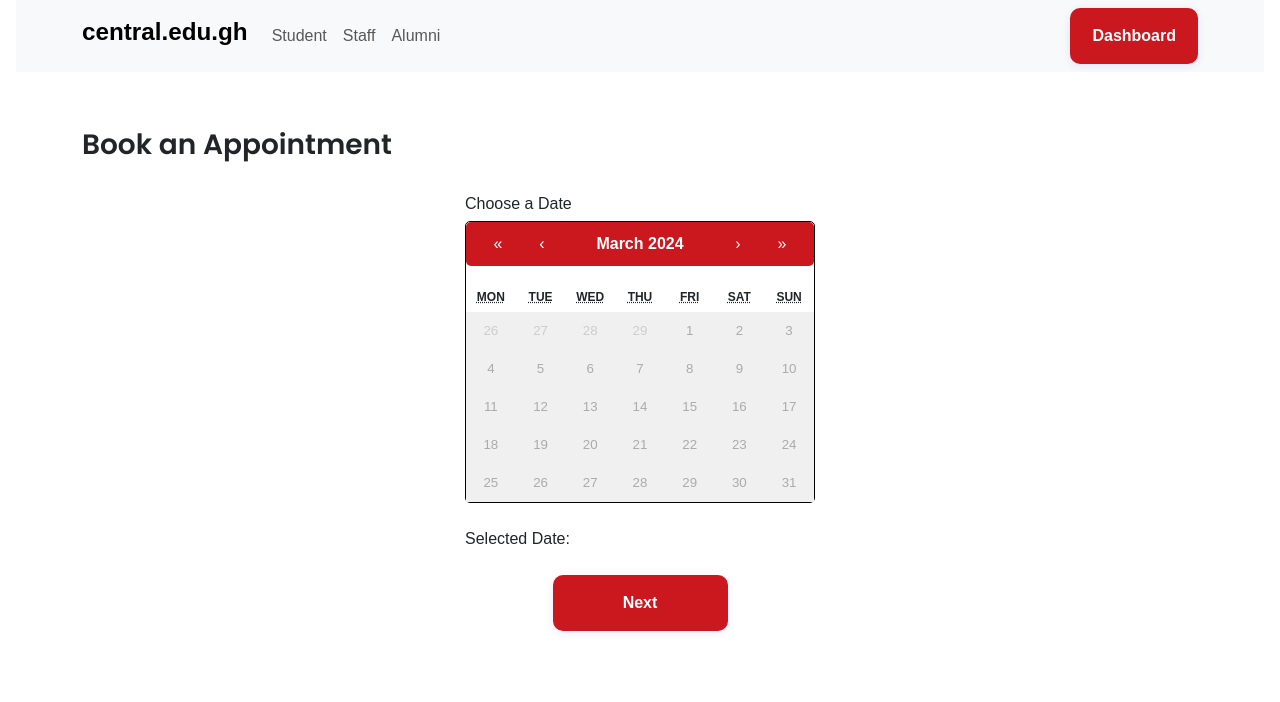
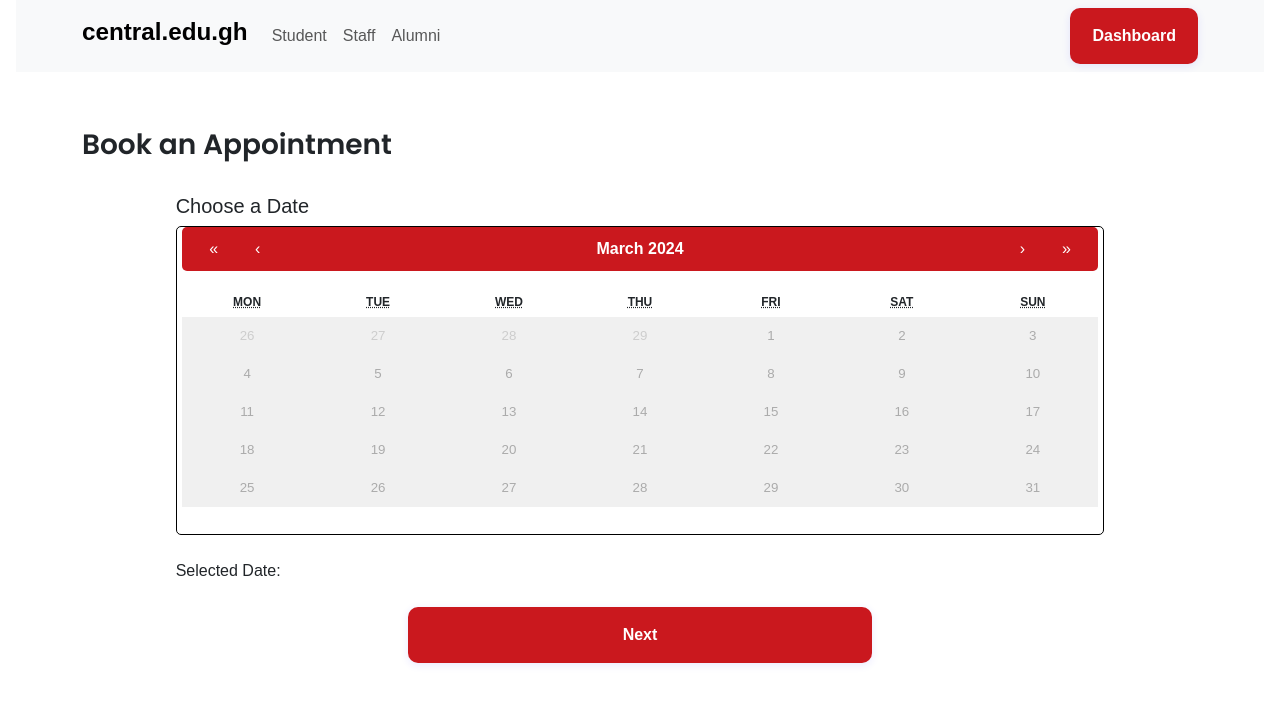
Before and after one commit to SoftLife0/Booking, a React (Vite) app: page /booking in a window 1280 px wide. Shown: the top 702 px of the page. Built offline with nearby package versions, Linux system fonts and the light colour scheme; no server answers.

Commit message:
using loadingscreen component

```diff
--- a/src/App.css
+++ b/src/App.css
@@ -58,11 +58,12 @@ section{
 
 .custom-calendar-container {
   width: 100%;
+  height: 70%;
 }
 
 .custom-calendar {
   width: 100%;
-  height: 75%;
+  height: 100%;
   padding: 0 5px;
 }
 
@@ -100,7 +101,7 @@ section{
 .custom-calendar-container .react-calendar__tile--active {
   background-color: #ca181e !important;
   border-radius: 5px;
-  width: 90px;
+  width: 95px;
 }
 
 .custom-calendar-container .react-calendar__tile--active:hover {
@@ -108,7 +109,7 @@ section{
 }
 
 .custom-calendar-container .react-calendar__month-view__days__day:not(.react-calendar__month-view__days__day--weekend) .react-calendar__tile {
-  color: #ca181e; /* Color for the date numbers (Monday to Friday) */
+  color: black; /* Color for the date numbers (Monday to Friday) */
 }
 
 .time-slots {
--- a/src/component/CustomCalendar.jsx
+++ b/src/component/CustomCalendar.jsx
@@ -60,10 +60,10 @@ function CustomCalendar({ onSelect, onNextClick }) {
     };
 
     return (
-        <div>
-            <h6>Choose a Date</h6>
+        <div className=''>
+            <h5>Choose a Date</h5>
             <div className='custom-calendar-container'>
-                <Calendar onChange={onChange} value={date} tileDisabled={tileDisabled} />
+                <Calendar onChange={onChange} value={date} tileDisabled={tileDisabled} className='custom-calendar'/>
             </div>
             <br />
 
--- /dev/null
+++ b/src/component/CustomModal.jsx
@@ -0,0 +1,21 @@
+import React from 'react';
+import Modal from 'react-bootstrap/Modal';
+import Button from 'react-bootstrap/Button';
+
+function CustomModal({ show, onHide, title, body, buttonText, onButtonClicked }) {
+    return (
+        <Modal show={show} onHide={onHide}>
+            <Modal.Header closeButton>
+                <Modal.Title>{title}</Modal.Title>
+            </Modal.Header>
+            <Modal.Body>
+                <p>{body}</p>
+            </Modal.Body>
+            <Modal.Footer>
+                <Button variant="secondary" onClick={onButtonClicked}>{buttonText}</Button>
+            </Modal.Footer>
+        </Modal>
+    );
+}
+
+export default CustomModal;
--- a/src/pages/Booking.jsx
+++ b/src/pages/Booking.jsx
@@ -2,8 +2,7 @@ import React, { useState } from 'react';
 import Header from '../component/Header';
 import CustomCalendar from '../component/CustomCalendar';
 import InfoForm from '../component/InfoForm';
-import Modal from 'react-bootstrap/Modal';
-import Button from 'react-bootstrap/Button';
+import CustomModal from '../component/CustomModal'; // Import the CustomModal component
 import { Link } from 'react-router-dom';
 import { CheckCircle } from 'react-bootstrap-icons';
 import { useHistory } from 'react-router-dom/cjs/react-router-dom.min';
@@ -13,7 +12,7 @@ function Booking() {
     const [selectedDate, setSelectedDate] = useState(null);
     const [showCalendar, setShowCalendar] = useState(true);
     const [showModal, setShowModal] = useState(false);
-    const [loading, setLoading] = useState(false)
+    const [loading, setLoading] = useState(false);
     const [bookingData, setBookingData] = useState(null);
     const [nameData, setNameData] = useState("");
     const history = useHistory();
@@ -96,24 +95,19 @@ function Booking() {
                 </div>
             </section>
 
-
             {/* Loading Screen */}
             {loading && <LoadingScreen message="Redirecting..." />}
 
             {/* Success Modal */}
-            <Modal show={showModal} onHide={() => setShowModal(false)}>
-                <Modal.Header closeButton>
-                    <Modal.Title style={{color: '#000'}}><b><CheckCircle/> Booking Successful</b></Modal.Title>
-                </Modal.Header>
-                <Modal.Body>
-                    <p>Hi {nameData}, Your booking has been successfully submitted!</p>
-                </Modal.Body>
-                <Modal.Footer>
-                    <Link to="/" className="btn btn-secondary">
-                        Close
-                    </Link>
-                </Modal.Footer>
-            </Modal>
+            <CustomModal
+                show={showModal}
+                onHide={() => setShowModal(false)}
+                title={<b><CheckCircle/> Booking Successful</b>}
+                body={<p>Hi {nameData}, Your booking has been successfully submitted!</p>}
+                buttonText="Close"
+                buttonVariant="secondary"
+                buttonLink="/"
+            />
         </div>
     );
 }
```
